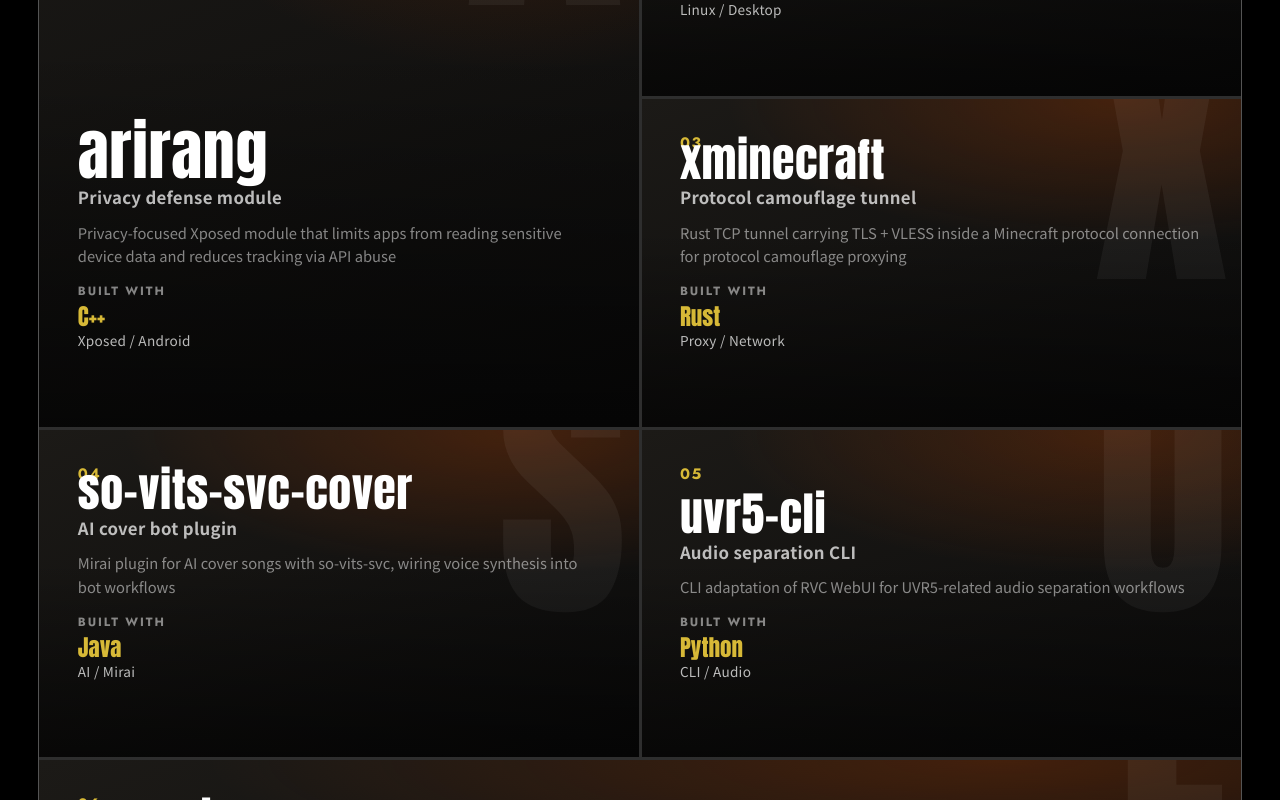
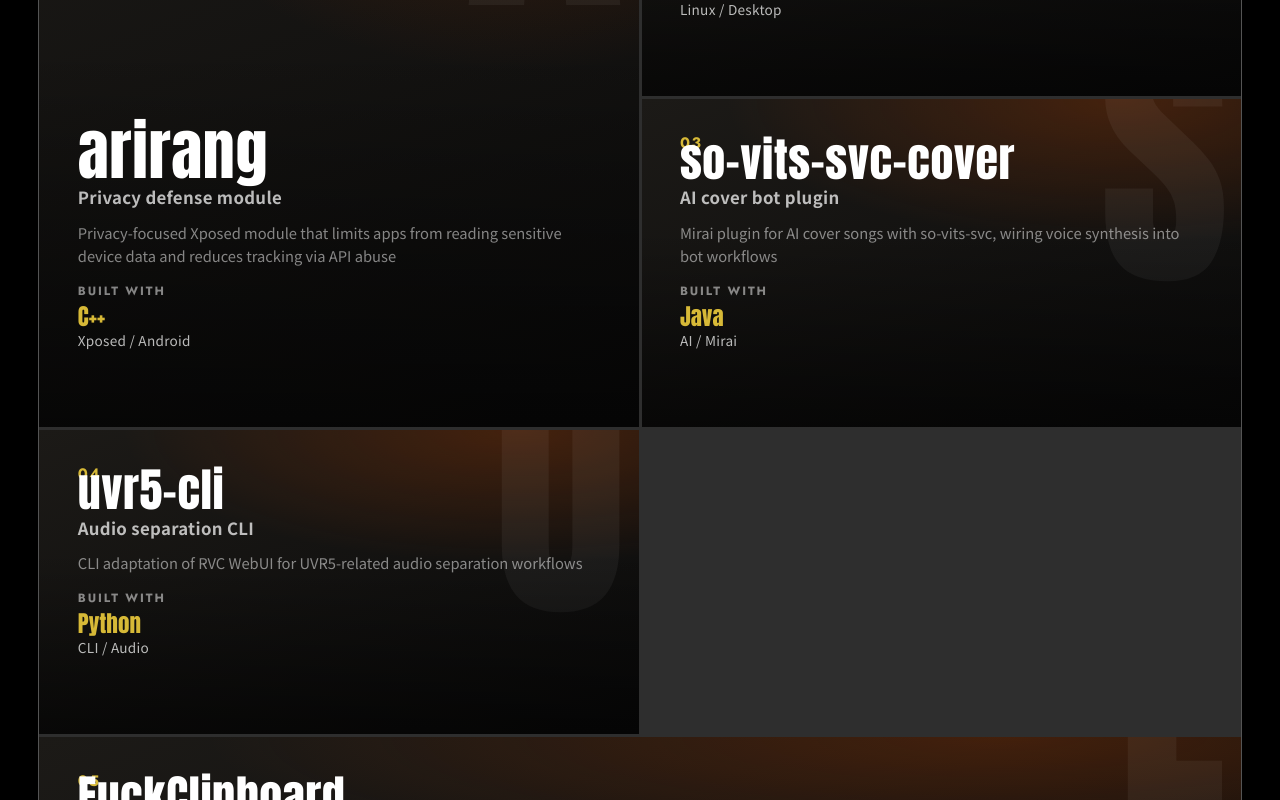
Before and after one commit to dddqmmx/dddqmmx.github.io, a Vue app: page /projects in a window 1280 px wide. Shown: the part 640-1440 px from the top of the page. Built offline with nearby package versions, Linux system fonts and the light colour scheme.

Commit message:
Remove xminecraft from projects

```diff
--- a/src/views/ProjectsView.vue
+++ b/src/views/ProjectsView.vue
@@ -26,12 +26,6 @@
     name: 'ncm-desktop-for-linux',
     tags: ['Rust', 'Linux', 'Desktop'],
     href: 'https://github.com/dddqmmx/ncm-desktop-for-linux',
-  },
-  {
-    key: 'xminecraft',
-    name: 'xminecraft',
-    tags: ['Rust', 'Proxy', 'Network'],
-    href: 'https://github.com/dddqmmx/xminecraft',
   },
   {
     key: 'soVits',
```
